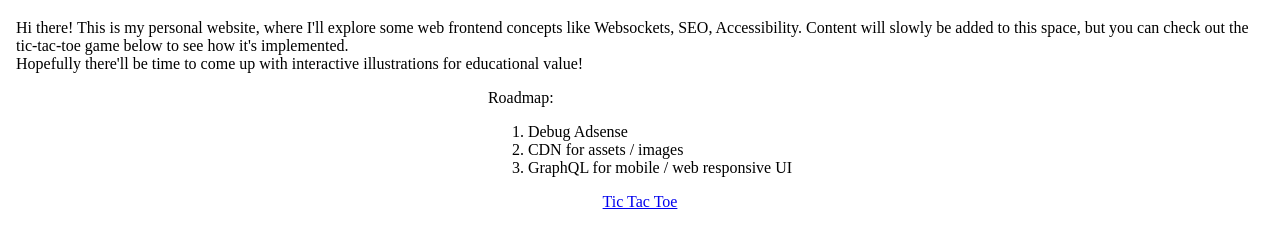
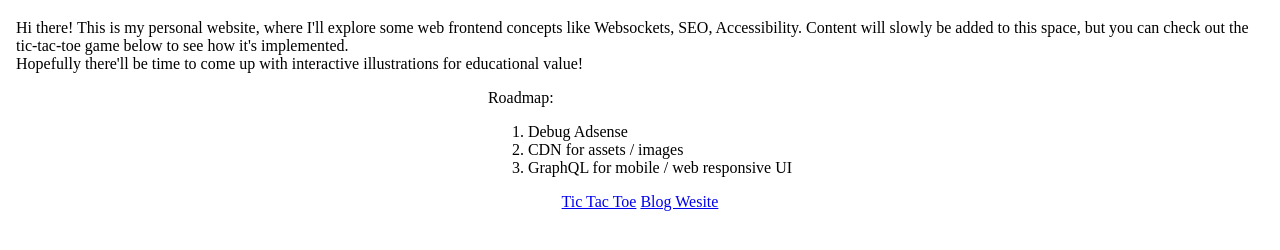
Before and after one commit to c6z3h/c6z3h.github.io, a website: page index.html in a window 1280 px wide. Shown: the part 120-370 px from the top of the page. Drawn offline with Linux system fonts and the light colour scheme.

Commit message:
Add new link to astro-tutorial blog website

```diff
--- a/index.html
+++ b/index.html
@@ -34,6 +34,7 @@
       </p>
     </div>
     <a href='https://c6z3h.github.io/tic_tac_toe/'>Tic Tac Toe</a>
+    <a href='https://c6z3h.github.io/astro-tutorial/'>Blog Wesite</a>
   </div>
   <script type="module" src="./index.js"></script>
 </body>
```
